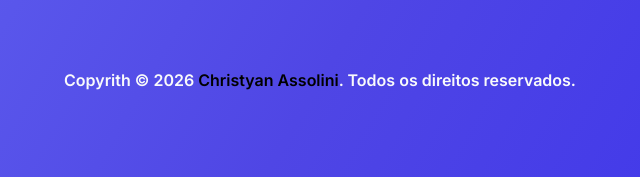
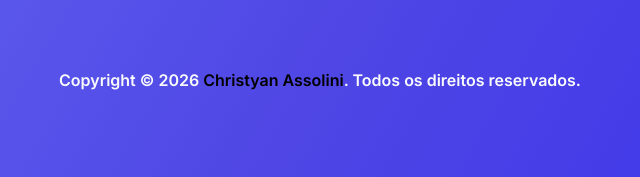
Before and after one commit to Christyassolini/tasky-api, a plain HTML site: page view/tarefa.html in a window 1280 px wide. Shown: the part 620-797 px from the top of the page, 320-960 px from the left. Drawn offline with Linux system fonts and the light colour scheme; no server answers; sample sign-in values are in the browser's storage.

Commit message:
Correção do Copyright

```diff
--- a/view/tarefa.html
+++ b/view/tarefa.html
@@ -42,7 +42,7 @@
 
     <footer class="container-footer">
         <div class="title-footer">
-            <h1>Copyrith &copy 2026 <a href="https://christyassolini.github.io/Portif-lio/">Christyan Assolini</a>. Todos os direitos reservados.</h1>
+            <h1>Copyright &copy 2026 <a href="https://christyassolini.github.io/Portif-lio/">Christyan Assolini</a>. Todos os direitos reservados.</h1>
         </div>
     </footer>
     <script src="./js/tarefa.js"></script>
```
Also changed, not shown: view/cadastrar-tarefa.html (+1 -1 lines), view/perfil.html (+1 -1 lines).
